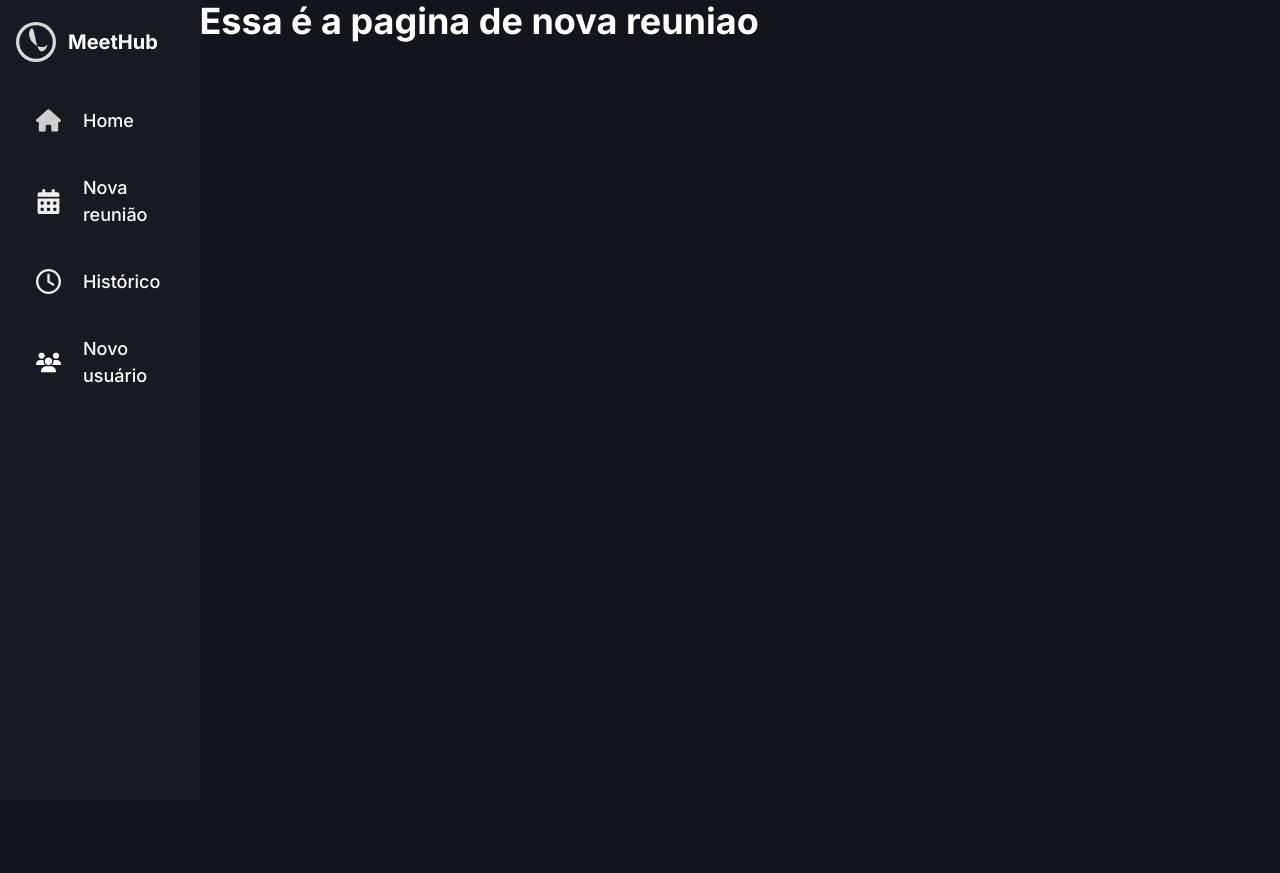
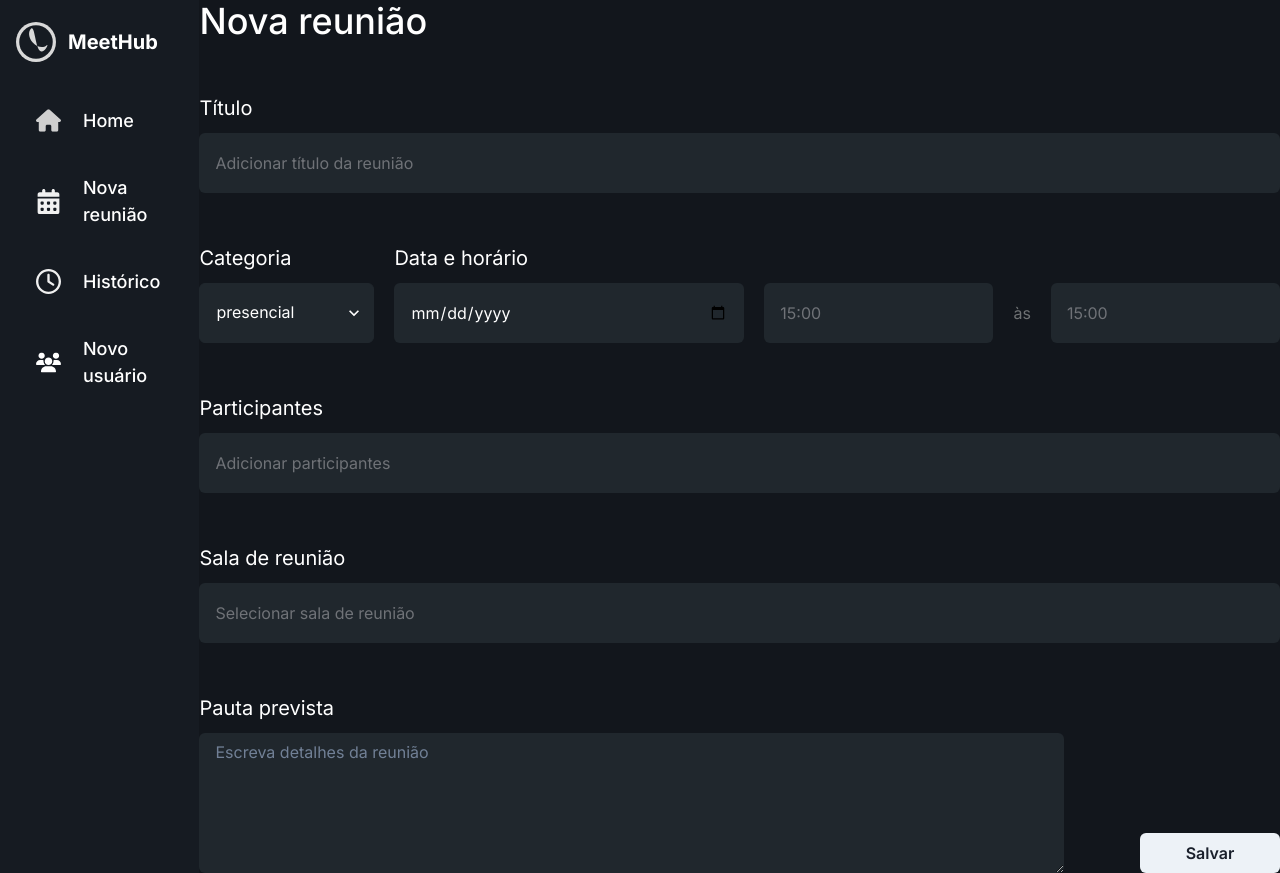
Before and after one commit to apiFatec/API-4-Semestre-SIATT-Frontend, a React (Vite) app in the folder client/: page /novareuniao in a window 1280 px wide. Before the commit the page ends 800 px from the top, so only its background shows below. Built offline with nearby package versions, Linux system fonts and the light colour scheme; the HTML template or start-up script is replaced by a standard one.

Commit message:
feat: tela de cadastrar nova reuniao

```diff
--- a/client/package.json
+++ b/client/package.json
@@ -13,6 +13,9 @@
     "@chakra-ui/react": "^2.8.2",
     "@emotion/react": "^11.11.4",
     "@emotion/styled": "^11.11.0",
+    "chakra-dayzed-datepicker": "^0.2.10",
+    "date-fns": "^3.6.0",
+    "dayzed": "^3.2.3",
     "framer-motion": "^11.0.22",
     "react": "^18.2.0",
     "react-dom": "^18.2.0",
--- a/client/src/pages/NovaReuniao.tsx
+++ b/client/src/pages/NovaReuniao.tsx
@@ -1,10 +1,80 @@
-import { Box, Heading, Text } from "@chakra-ui/react";
 import React from "react";
+import {
+  Box,
+  Button,
+  Flex,
+  FormControl,
+  FormLabel,
+  Heading,
+  Input,
+  Select,
+  Text,
+  Textarea,
+  VStack
+} from "@chakra-ui/react";
+
 
 const NovaReuniao = () => {
   return (
-    <Box display="grid" width="100vw">
-      <Heading>Essa é a pagina de nova reuniao</Heading>
+    <Box display="grid" width="100vw" placeContent="center">
+      <Box>
+        <Heading fontWeight="500">Nova reunião</Heading>
+        <Box marginTop="50px">
+          <FormControl display="flex" flexDirection="column" gap="50px">
+            <Box>
+              <FormLabel htmlFor="titulo" fontSize="xl" marginBottom="10px" fontWeight="400">Título</FormLabel>
+              <Input border="none" bg="customInputBackground" height="60px" id="titulo" placeholder="Adicionar título da reunião" />
+            </Box>
+            <Box>
+              <Flex gap="20px" alignItems="center" >
+                <Box width="200px">
+                  <Text fontSize="xl" marginBottom="10px" fontWeight="400">Categoria</Text>
+                  <Select bg="customInputBackground" height="60px" borderColor="#20272d" _hover={{cursor: "pointer"}}>
+                    <option value="opcao1" style={{ backgroundColor: "#20272d", borderColor: "#20272d" }}>presencial</option>
+                    <option value="opcao2" style={{ backgroundColor: "#20272d", borderColor: "#20272d" }}>remoto</option>
+                  </Select>
+                </Box>
+                <Box width="400px" >
+                  <Text fontSize="xl" marginBottom="10px" fontWeight="400">Data e horário</Text>
+                  <Input border="none" bg="customInputBackground" type="date" height="60px" _hover={{cursor: "pointer"}}></Input>
+                </Box>
+                <Box display="flex" gap="20px" alignItems="center" alignSelf="end">
+                  <Input border="none" bg="customInputBackground" height="60px" placeholder="15:00" />
+                  <Text  color="#6F7274">às</Text>
+                  <Input border="none" bg="customInputBackground" height="60px" placeholder="15:00" />
+                </Box>
+              </Flex>
+            </Box>
+            <Box>
+              <VStack>
+                <FormControl id="participantes">
+                  <FormLabel fontSize="xl" marginBottom="10px" fontWeight="400">Participantes</FormLabel>
+                  <Input border="none" bg="customInputBackground" height="60px" type="text" placeholder="Adicionar participantes" />
+                </FormControl>
+              </VStack>
+            </Box>
+            <Box>
+              <VStack>
+                <FormControl id="salaReuniao">
+                  <FormLabel fontSize="xl" marginBottom="10px" fontWeight="400">Sala de reunião</FormLabel>
+                  <Input border="none" bg="customInputBackground" height="60px" type="text" placeholder="Selecionar sala de reunião" />
+                </FormControl>
+              </VStack>
+            </Box>
+            <Box>
+              <VStack >
+                <FormControl id="pauta">
+                  <FormLabel fontSize="xl" marginBottom="10px" fontWeight="400">Pauta prevista</FormLabel>
+                  <Box display="flex" justifyContent="space-between" >
+                    <Textarea bg="customInputBackground" border="none" height="140px" width="80%" placeholder="Escreva detalhes da reunião" />
+                    <Button width="140px" alignSelf="end" _hover={{backgroundColor: "#808080", color: "white"}}>Salvar</Button>
+                  </Box>
+                </FormControl>
+              </VStack>
+            </Box>
+          </FormControl>
+        </Box>
+      </Box>
     </Box>
   );
 };
--- a/client/src/theme.ts
+++ b/client/src/theme.ts
@@ -39,18 +39,28 @@ const theme = extendTheme({
         backgroundColor: "customButtonBackground",
       },
       input: {
+        height: "50px",
         borderRadius: "4px",
         backgroundColor: "customInputBackground",
         border: "none",
         borderColor: "transparent",
+        outline: "none",
         color: "white",
-        _focus: {
-          color: "white",
-          border: "none",
-          borderColor: "transparent",
+        _focusVisible: {
+          borderColor: "red",
+          boxShadow: "none",
         },
         "::placeholder": {
           color: "#6F7277",
+        },
+      },
+      select: {
+        backgroundColor: "customInputBackground",
+        color: "white",
+        border: "none",
+        borderColor: "transparent",
+        _focus: {
+          backgroundColor: "customInputBackground",
         },
       },
     },
```
Also changed, not shown: 1 other file (tests, documents, lock files or other folders).
